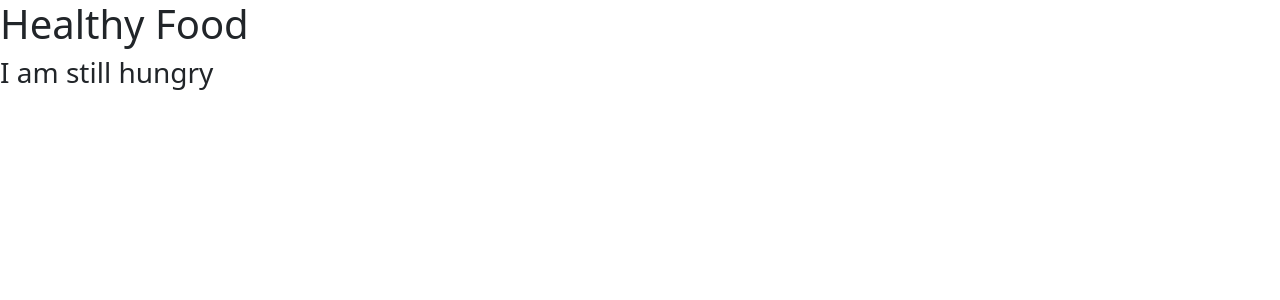
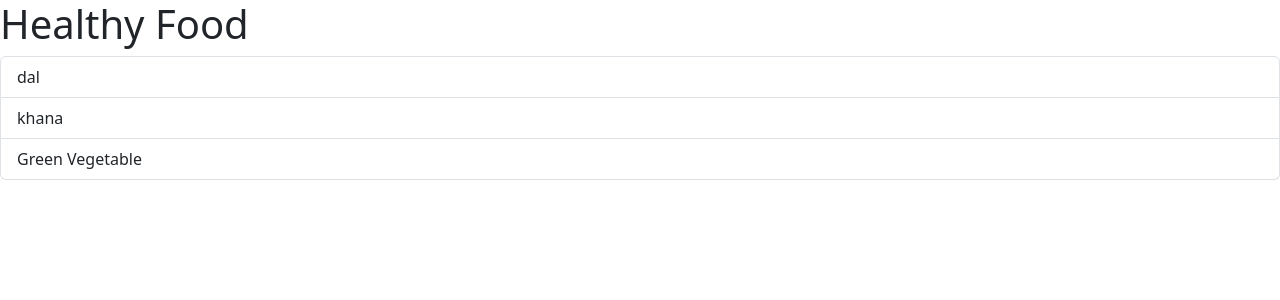
Before and after one commit to arpitjain1122/kgcodingbyprashant, a React (Create React App) app: page / in a window 1280 px wide. Shown: the top 300 px of the page. Built offline with nearby package versions, Linux system fonts and the light colour scheme.

Commit message:
props and destructuring

```diff
--- a/src/App.js
+++ b/src/App.js
@@ -1,24 +1,20 @@
 import "bootstrap/dist/css/bootstrap.min.css";
 import React from "react";
 import "./App.css";
+import FoodItems from "./components/FoodItems";
+import ErrorMessage from "./components/ErrorMessage";
 
 function App() {
-  //let fooditems = ["dal","khana","Green Vegetable"];
-  let fooditems = [];
+  // Parent - fooditems yahi define hoga === props (parent to child) one way data passing
+
+  let fooditems = ["dal", "khana", "Green Vegetable"];
 
   return (
     <React.Fragment>
       <h1>Healthy Food</h1>
 
-      {fooditems.length === 0 ? <h3>I am still hungry</h3> : null}
-
-      <ul className="list-group">
-        {fooditems.map((item) => (
-          <li key={item} className="list-group-item">
-            {item}
-          </li>
-        ))}
-      </ul>
+      <ErrorMessage items={fooditems}></ErrorMessage>
+      <FoodItems items={fooditems}></FoodItems>
     </React.Fragment>
   );
 }
--- /dev/null
+++ b/src/components/ErrorMessage.js
@@ -0,0 +1,7 @@
+const ErrorMessage = ({ items }) => {
+  //   let fooditems = ["dal", "khana", "Green Vegetable"];
+
+  return <>{items.length === 0 && <h3>I am still hungry</h3>}</>;
+};
+
+export default ErrorMessage;
--- /dev/null
+++ b/src/components/FoodItems.js
@@ -0,0 +1,14 @@
+// yaha kaam hai data show krne ka
+import Item from "./Items";
+const FoodItems = ({ items }) => {
+  return (
+    <ul className="list-group">
+      {items.map((item) => (
+        // method mein arguments pass krte hai vohi kiya hai, fooditem ko as a argument pass kiya hai
+        <Item key={item} fooditem={item}></Item>
+      ))}
+    </ul>
+  );
+};
+
+export default FoodItems;
--- /dev/null
+++ b/src/components/Items.js
@@ -0,0 +1,13 @@
+const Item = ({ fooditem }) => {
+  // const Item = ({fooditem}) modern destructuring
+
+  // type - array destructuring
+  //let {fooditem} = props;
+
+  return (
+    // fooditem ko uthaya props ke andar aur as an argument le liya
+    <li className="list-group-item">{fooditem}</li>
+  );
+};
+
+export default Item;
```
